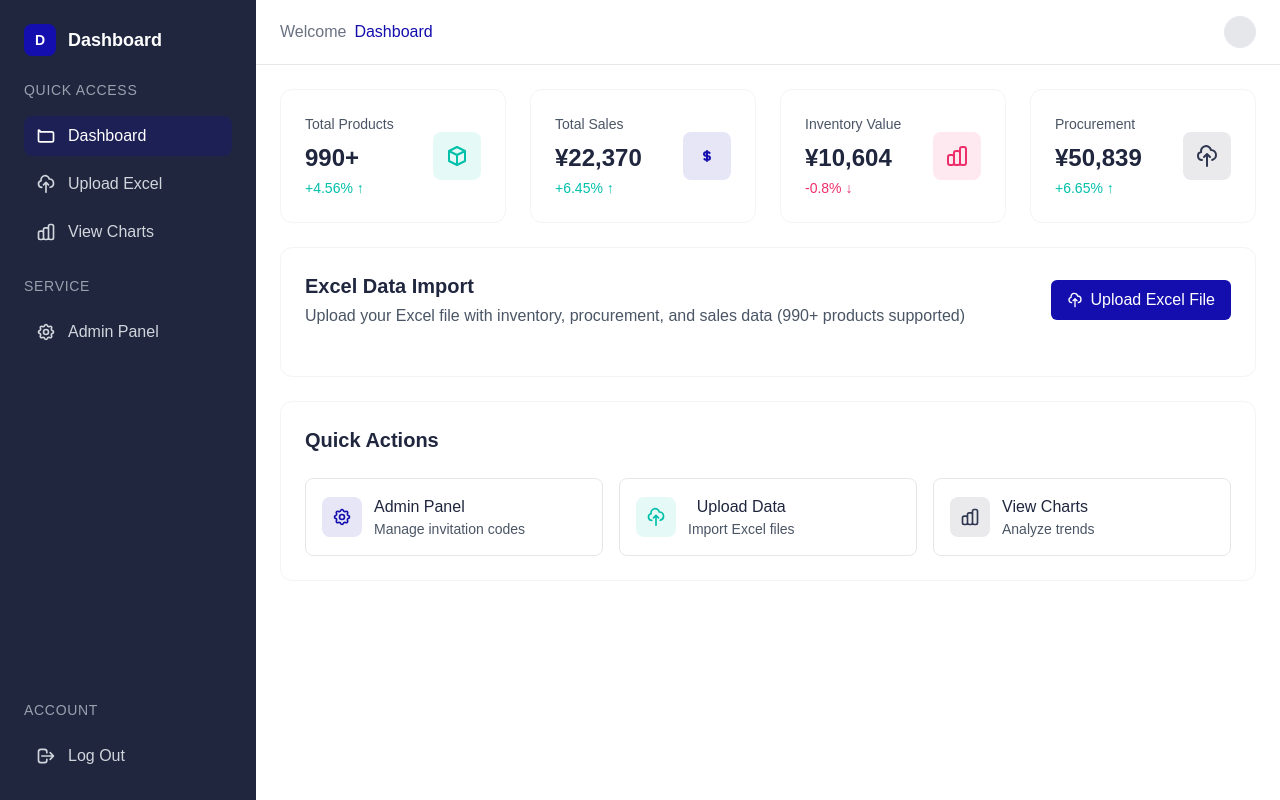
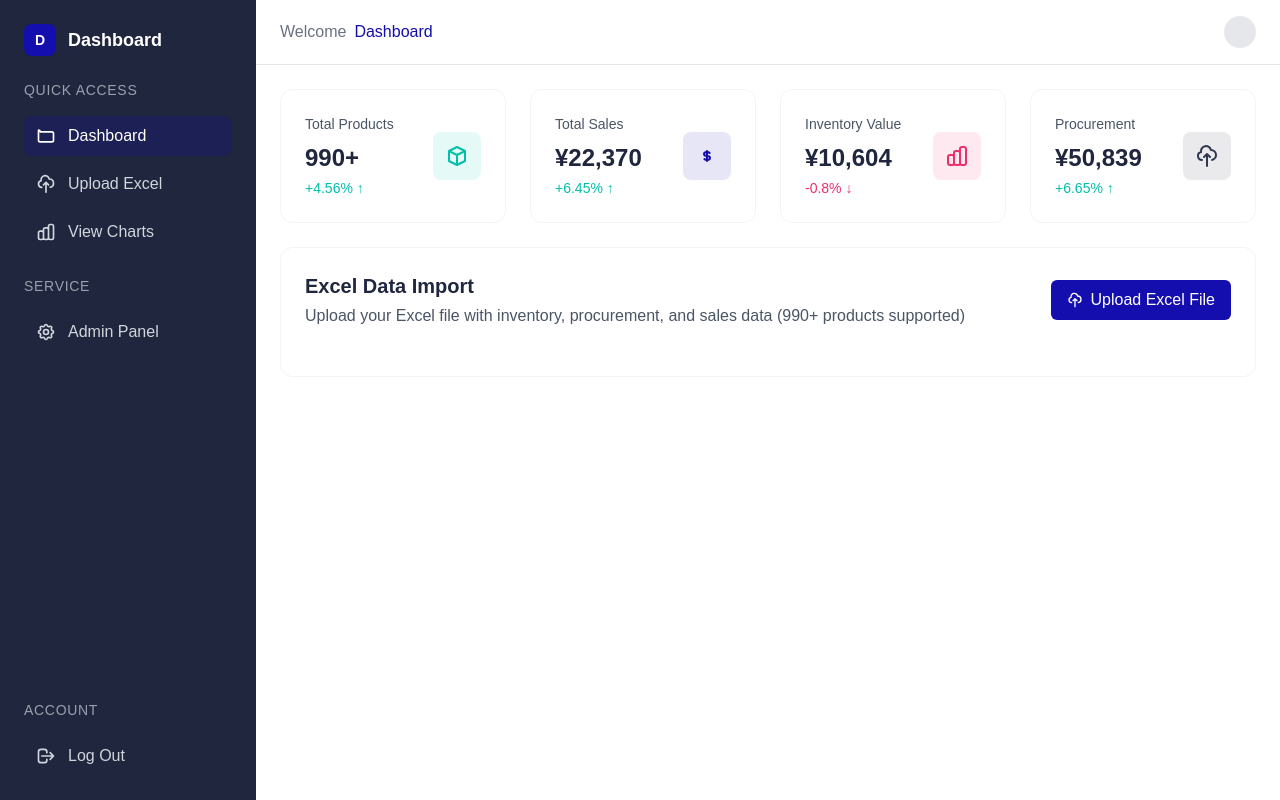
Before and after one commit to ShenghaoisYummy/data-visualisation-dashboard, a Next.js app: page /dashboard in a window 1280 px wide. Built offline with nearby package versions, Linux system fonts and the light colour scheme.

Commit message:
🔥 remove: Remove Quick Actions section from dashboard
Clean up dashboard interface by removing the Quick Actions section that provided shortcuts to admin panel, upload data, and charts. This streamlines the dashboard layout for better user focus.

```diff
--- a/src/app/dashboard/page.tsx
+++ b/src/app/dashboard/page.tsx
@@ -257,62 +257,6 @@ export default function DashboardPage() {
             )}
           </div>
 
-          {/* Quick Actions */}
-          <div className="bg-white rounded-xl border border-gray-100 p-6">
-            <h3 className="text-xl font-bold text-[var(--color-night)] mb-6">
-              Quick Actions
-            </h3>
-            <div className="grid grid-cols-1 md:grid-cols-3 gap-4">
-              <Link href="/admin" className="group">
-                <div className="p-4 rounded-lg border border-gray-200 hover:border-[var(--color-blue-ink)] hover:shadow-md transition-all">
-                  <div className="flex items-center space-x-3">
-                    <div className="w-10 h-10 bg-[var(--color-blue-ink)]/10 group-hover:bg-[var(--color-blue-ink)] rounded-lg flex items-center justify-center transition-colors">
-                      <svg className="w-5 h-5 text-[var(--color-blue-ink)] group-hover:text-white transition-colors" fill="none" stroke="currentColor" viewBox="0 0 24 24">
-                        <path strokeLinecap="round" strokeLinejoin="round" strokeWidth={2} d="M10.325 4.317c.426-1.756 2.924-1.756 3.35 0a1.724 1.724 0 002.573 1.066c1.543-.94 3.31.826 2.37 2.37a1.724 1.724 0 001.065 2.572c1.756.426 1.756 2.924 0 3.35a1.724 1.724 0 00-1.066 2.573c.94 1.543-.826 3.31-2.37 2.37a1.724 1.724 0 00-2.572 1.065c-.426 1.756-2.924 1.756-3.35 0a1.724 1.724 0 00-2.573-1.066c-1.543.94-3.31-.826-2.37-2.37a1.724 1.724 0 00-1.065-2.572c-1.756-.426-1.756-2.924 0-3.35a1.724 1.724 0 001.066-2.573c-.94-1.543.826-3.31 2.37-2.37.996.608 2.296.07 2.572-1.065z" />
-                        <path strokeLinecap="round" strokeLinejoin="round" strokeWidth={2} d="M15 12a3 3 0 11-6 0 3 3 0 016 0z" />
-                      </svg>
-                    </div>
-                    <div>
-                      <p className="font-medium text-[var(--color-night)]">Admin Panel</p>
-                      <p className="text-sm text-gray-600">Manage invitation codes</p>
-                    </div>
-                  </div>
-                </div>
-              </Link>
-
-              <button onClick={() => setShowUpload(true)} className="group">
-                <div className="p-4 rounded-lg border border-gray-200 hover:border-[var(--color-eucalyptus)] hover:shadow-md transition-all">
-                  <div className="flex items-center space-x-3">
-                    <div className="w-10 h-10 bg-[var(--color-eucalyptus)]/10 group-hover:bg-[var(--color-eucalyptus)] rounded-lg flex items-center justify-center transition-colors">
-                      <svg className="w-5 h-5 text-[var(--color-eucalyptus)] group-hover:text-white transition-colors" fill="none" stroke="currentColor" viewBox="0 0 24 24">
-                        <path strokeLinecap="round" strokeLinejoin="round" strokeWidth={2} d="M7 16a4 4 0 01-.88-7.903A5 5 0 1115.9 6L16 6a5 5 0 011 9.9M15 13l-3-3m0 0l-3 3m3-3v12" />
-                      </svg>
-                    </div>
-                    <div>
-                      <p className="font-medium text-[var(--color-night)]">Upload Data</p>
-                      <p className="text-sm text-gray-600">Import Excel files</p>
-                    </div>
-                  </div>
-                </div>
-              </button>
-
-              <Link href="/charts" className="group">
-                <div className="p-4 rounded-lg border border-gray-200 hover:border-[var(--color-midnight)] hover:shadow-md transition-all">
-                  <div className="flex items-center space-x-3">
-                    <div className="w-10 h-10 bg-[var(--color-midnight)]/10 group-hover:bg-[var(--color-midnight)] rounded-lg flex items-center justify-center transition-colors">
-                      <svg className="w-5 h-5 text-[var(--color-midnight)] group-hover:text-white transition-colors" fill="none" stroke="currentColor" viewBox="0 0 24 24">
-                        <path strokeLinecap="round" strokeLinejoin="round" strokeWidth={2} d="M9 19v-6a2 2 0 00-2-2H5a2 2 0 00-2 2v6a2 2 0 002 2h2a2 2 0 002-2zm0 0V9a2 2 0 012-2h2a2 2 0 012 2v10m-6 0a2 2 0 002 2h2a2 2 0 002-2m0 0V5a2 2 0 012-2h2a2 2 0 012 2v14a2 2 0 01-2 2h-2a2 2 0 01-2-2z" />
-                      </svg>
-                    </div>
-                    <div>
-                      <p className="font-medium text-[var(--color-night)]">View Charts</p>
-                      <p className="text-sm text-gray-600">Analyze trends</p>
-                    </div>
-                  </div>
-                </div>
-              </Link>
-            </div>
-          </div>
         </div>
         </div>
       </main>
```
